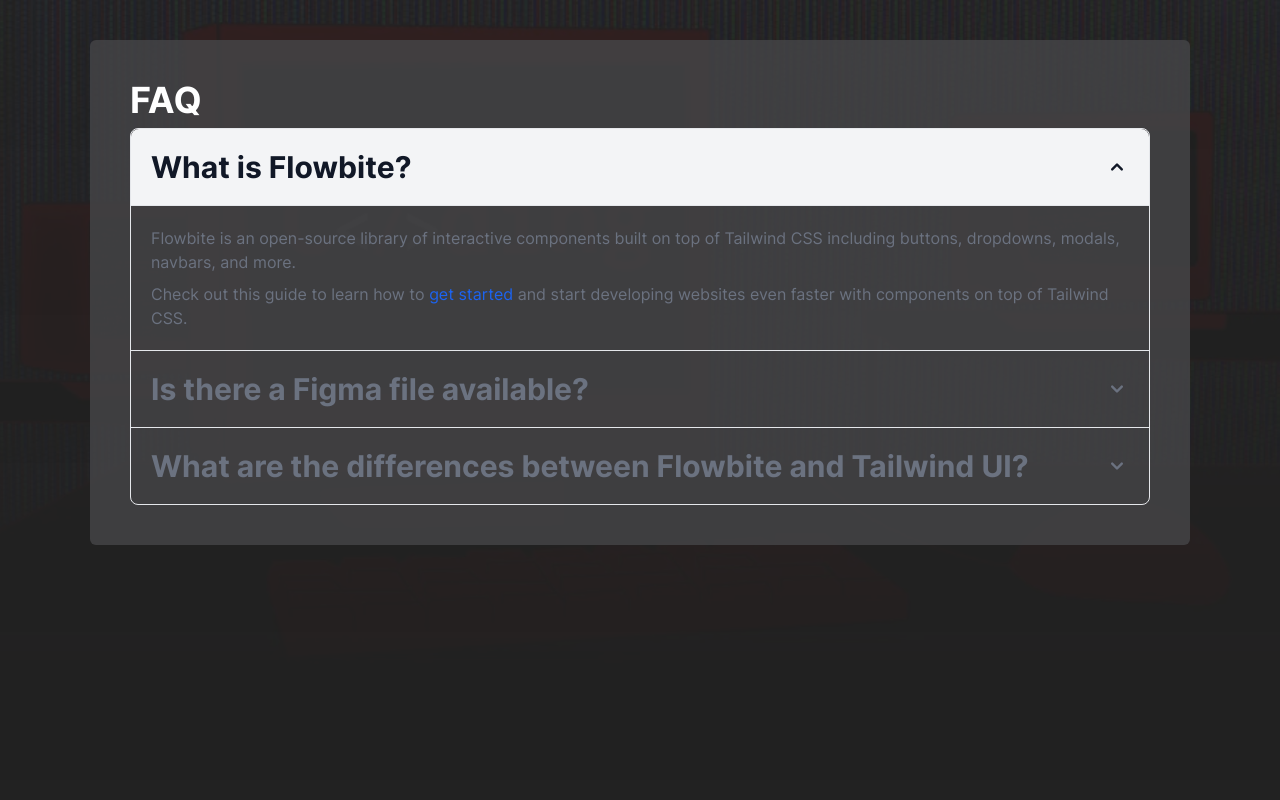
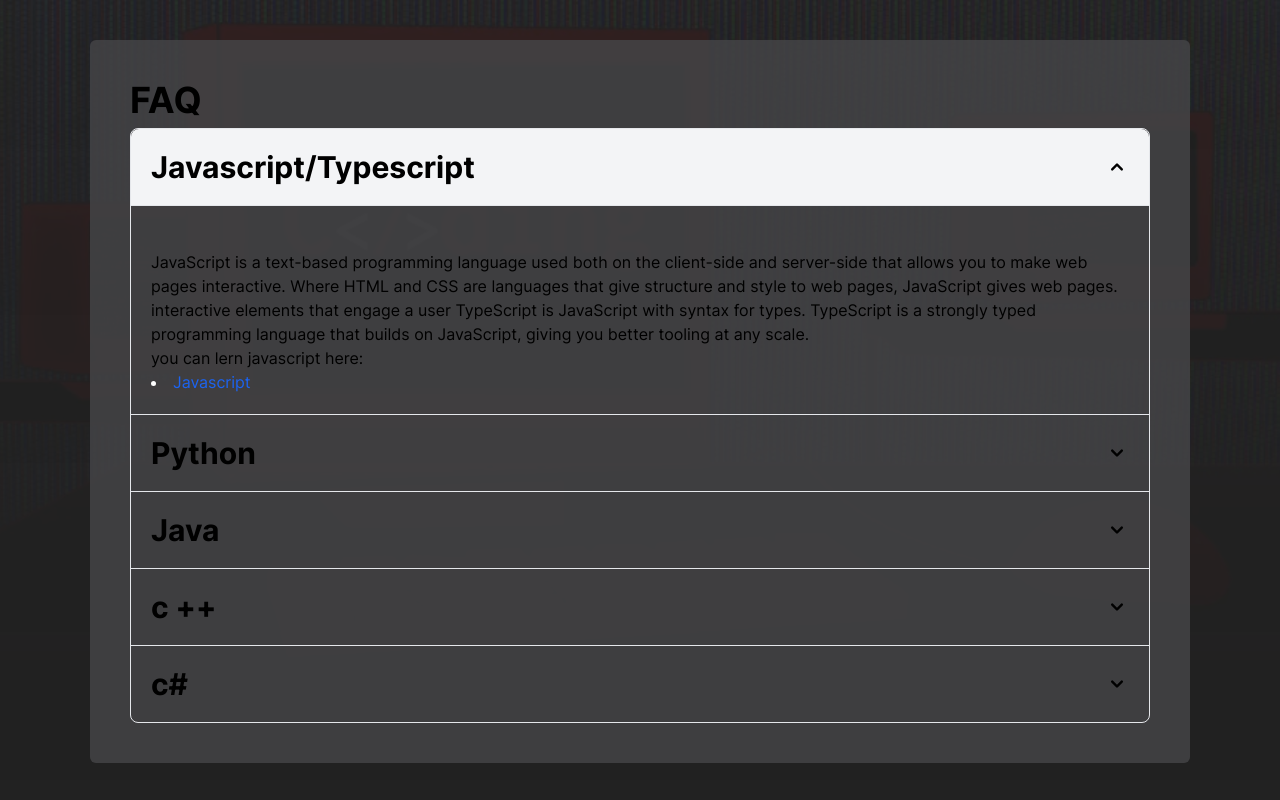
Before and after one commit to Superriot/coding.global-web, a Next.js app: page /faq in a window 1280 px wide. Built offline with nearby package versions, Linux system fonts and the light colour scheme.

Commit message:
feat: edit design in global css

```diff
--- a/src/pages/faq.tsx
+++ b/src/pages/faq.tsx
@@ -17,88 +17,128 @@
           <h1 className='mb-2'>FAQ</h1>
           <Accordion>
             <Accordion.Panel>
-              <Accordion.Title>What is Flowbite?</Accordion.Title>
+              <Accordion.Title>Javascript/Typescript</Accordion.Title>
               <Accordion.Content>
-                <p className='mb-2 text-gray-500 dark:text-gray-400'>
-                  Flowbite is an open-source library of interactive components
-                  built on top of Tailwind CSS including buttons, dropdowns,
-                  modals, navbars, and more.
+                <h1 className='text-gray-500 dark:text-gray-400'></h1>
+                <br />
+                <p className='btn'>
+                  JavaScript is a text-based programming language used both on
+                  the client-side and server-side that allows you to make web
+                  pages interactive. Where HTML and CSS are languages that give
+                  structure and style to web pages, JavaScript gives web pages.{' '}
+                  <br />
+                  interactive elements that engage a user TypeScript is
+                  JavaScript with syntax for types. TypeScript is a strongly
+                  typed programming language that builds on JavaScript, giving
+                  you better tooling at any scale.
+                  <br /> you can lern javascript here:
                 </p>
-                <p className='text-gray-500 dark:text-gray-400'>
-                  Check out this guide to learn how to{' '}
+                <li>
                   <a
-                    href='https://flowbite.com/docs/getting-started/introduction/'
+                    href='https://www.freecodecamp.org/learn/javascript-algorithms-and-data-structures/'
+                    rel='nofollow'
                     className='text-blue-600 hover:underline dark:text-blue-500'
                   >
-                    get started
-                  </a>{' '}
-                  and start developing websites even faster with components on
-                  top of Tailwind CSS.
-                </p>
+                    Javascript
+                  </a>
+                </li>
               </Accordion.Content>
             </Accordion.Panel>
             <Accordion.Panel>
-              <Accordion.Title>
-                Is there a Figma file available?
-              </Accordion.Title>
+              <Accordion.Title>Python</Accordion.Title>
               <Accordion.Content>
-                <p className='mb-2 text-gray-500 dark:text-gray-400'>
-                  Flowbite is first conceptualized and designed using the Figma
-                  software so everything you see in the library has a design
-                  equivalent in our Figma file.
+                <p className='text-gray-500 dark:text-gray-400'>
+                  Python is a computer programming language often used to build
+                  websites and software, automate tasks, and conduct data
+                  analysis. Python is a general-purpose language, meaning it can
+                  be used to create a variety of different programs and isnt
+                  specialized for any specific problems.
+                  <br /> You Can lern python here:
                 </p>
-                <p className='text-gray-500 dark:text-gray-400'>
-                  Check out the{' '}
+                <li>
                   <a
-                    href='https://flowbite.com/figma/'
+                    href='https://www.codecademy.com/'
+                    rel='nofollow'
                     className='text-blue-600 hover:underline dark:text-blue-500'
                   >
-                    Figma design system
-                  </a>{' '}
-                  based on the utility classes from Tailwind CSS and components
-                  from Flowbite.
-                </p>
+                    python
+                  </a>
+                </li>
               </Accordion.Content>
             </Accordion.Panel>
             <Accordion.Panel>
-              <Accordion.Title>
-                What are the differences between Flowbite and Tailwind UI?
-              </Accordion.Title>
+              <Accordion.Title>Java</Accordion.Title>
               <Accordion.Content>
-                <p className='mb-2 text-gray-500 dark:text-gray-400'>
-                  The main difference is that the core components from Flowbite
-                  are open source under the MIT license, whereas Tailwind UI is
-                  a paid product. Another difference is that Flowbite relies on
-                  smaller and standalone components, whereas Tailwind UI offers
-                  sections of pages.
+                <p className='text-gray-500 dark:text-gray-400'>
+                  Developers use Java to construct applications in laptops, data
+                  centres, game consoles, scientific supercomputers, cell
+                  phones, and other devices. Java is the worlds third most
+                  popular programming language, after Python and C ++ according
+                  to the TIOBE index, which evaluates programming language
+                  popularity <br />
+                  you can lern java here:
                 </p>
-                <p className='mb-2 text-gray-500 dark:text-gray-400'>
-                  However, we actually recommend using both Flowbite, Flowbite
-                  Pro, and even Tailwind UI as there is no technical reason
-                  stopping you from using the best of two worlds.
-                </p>
-                <p className='mb-2 text-gray-500 dark:text-gray-400'>
-                  Learn more about these technologies:
-                </p>
-                <ul className='list-disc pl-5 text-gray-500 dark:text-gray-400'>
                 <li>
                   <a
-                      href='https://flowbite.com/pro/'
+                    href='https://www.codecademy.com/'
+                    rel='nofollow'
                     className='text-blue-600 hover:underline dark:text-blue-500'
                   >
-                      Flowbite Pro
+                    Java
+                  </a>
+                </li>
+              </Accordion.Content>
+            </Accordion.Panel>
+            <Accordion.Panel>
+              <Accordion.Title>c ++</Accordion.Title>
+              <Accordion.Content>
+                <p className='text-gray-500 dark:text-gray-400'>
+                  C++ is a powerful general-purpose programming language. It can
+                  be used to develop operating systems, browsers, games, and so
+                  on. C++ supports different ways of programming like
+                  procedural, object-oriented, functional, and so on.
+                  <br />
+                  you can lern java here:
+                </p>
+                <li>
+                  <a
+                    href='https://www.codecademy.com/'
+                    rel='nofollow'
+                    className='text-blue-600 hover:underline dark:text-blue-500'
+                  >
+                    c ++
+                  </a>
+                </li>
+              </Accordion.Content>
+            </Accordion.Panel>
+            <Accordion.Panel>
+              <Accordion.Title>c#</Accordion.Title>
+              <Accordion.Content>
+                <p className='text-gray-500 dark:text-gray-400'>
+                  What is C# used for? Like other general-purpose programming
+                  languages, C# can be used to create a number of different
+                  programs and applications: mobile apps, desktop apps,
+                  cloud-based services, websites, enterprise software and games.
+                  Lots and lots of games.
+                </p>
+                <li>
+                  <a
+                    href='https://docs.microsoft.com/de-de/dotnet/csharp/tour-of-csharp/tutorials/'
+                    rel='nofollow'
+                    className='text-blue-600 hover:underline dark:text-blue-500'
+                  >
+                    c#
                   </a>
                 </li>
                 <li>
                   <a
-                      href='https://tailwindui.com/'
+                    href='https://www.udemy.com/course/complete-csharp-masterclass/'
                     rel='nofollow'
                     className='text-blue-600 hover:underline dark:text-blue-500'
                   >
-                      Tailwind UI
+                    c#
                   </a>
                 </li>
-                </ul>
               </Accordion.Content>
             </Accordion.Panel>
           </Accordion>
--- a/src/styles/globals.css
+++ b/src/styles/globals.css
@@ -176,3 +176,19 @@
     background-size: 0 2px, 100% 2px;
   }
 }
+
+.btn {
+  @apply text-gray-500 dark:text-gray-400;
+}
+
+button[class] {
+  @apply text-black hover:bg-gray-500 focus:bg-gray-600 !important;
+}
+
+section h1 {
+  @apply text-black !important;
+}
+
+p[class] {
+  @apply text-black !important;
+}
```
Also changed, not shown: src/pages/team.tsx (+58 -83 lines). Lines whose indentation alone changed are shown as unchanged.
